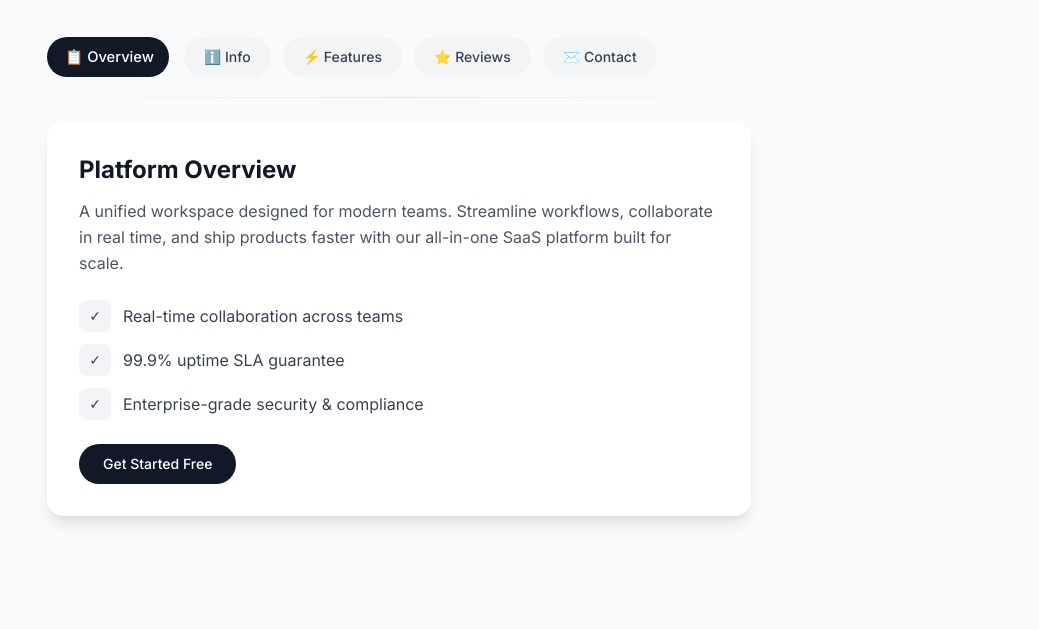
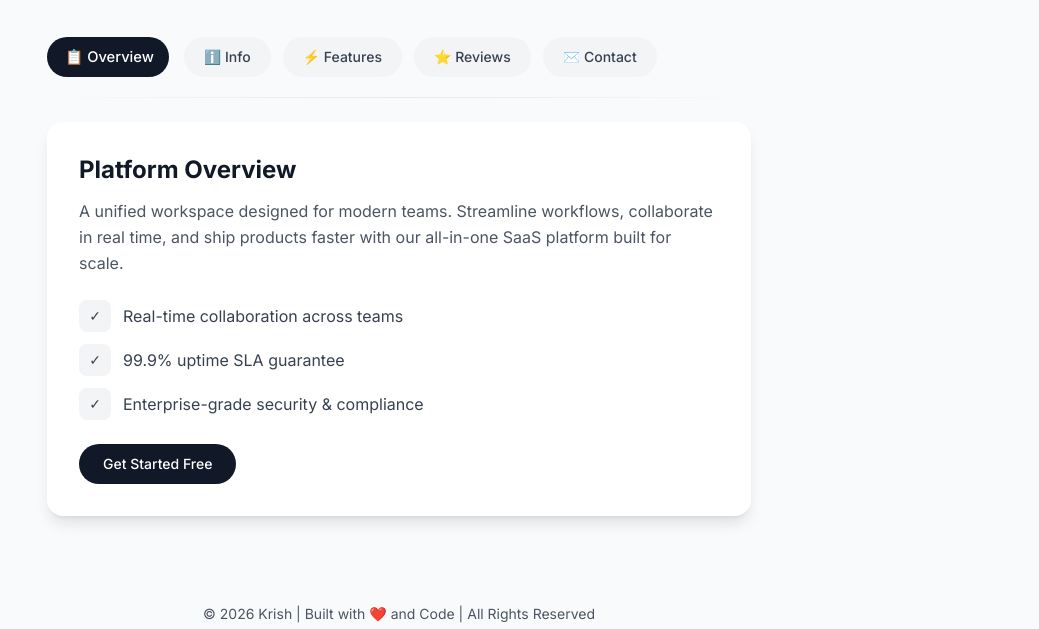
Before and after one commit to codexxxx07/Tabbed_Content_Section, a website: page index.html in a window 1280 px wide. Shown: the part 171-800 px from the top of the page, without its empty margins (241-1280 px from the left). Drawn offline with Linux system fonts and the light colour scheme.

Commit message:
Added Footer

```diff
--- a/index.html
+++ b/index.html
@@ -472,5 +472,7 @@
     </div>
 
     <script src="./script.js" defer></script>
+
+    <p class="text-center text-sm text-gray-600 dark:text-gray-400 mt-6 mb-4">© 2026 Krish | Built with ❤️ and Code | All Rights Reserved</p>
   </body>
 </html>
```
